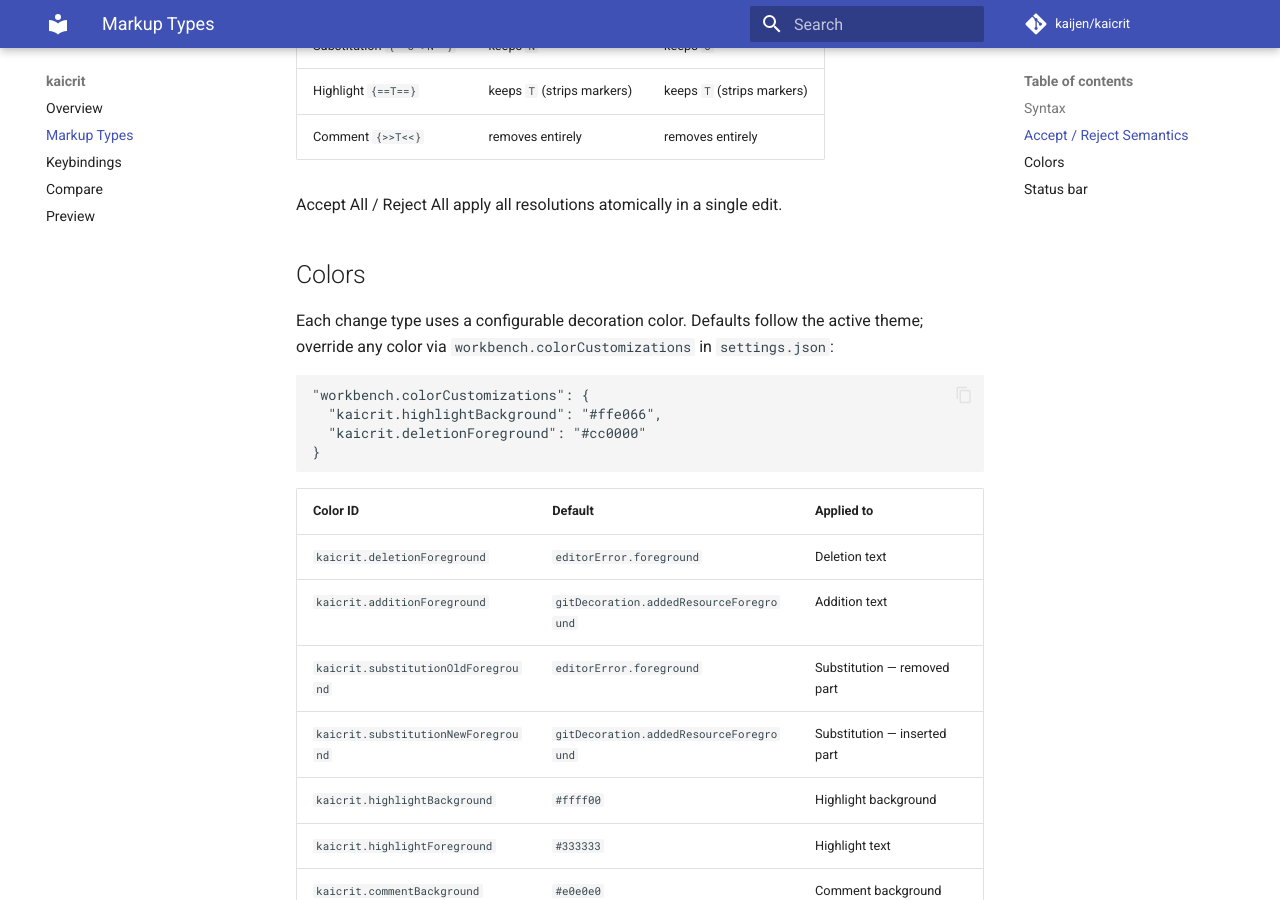
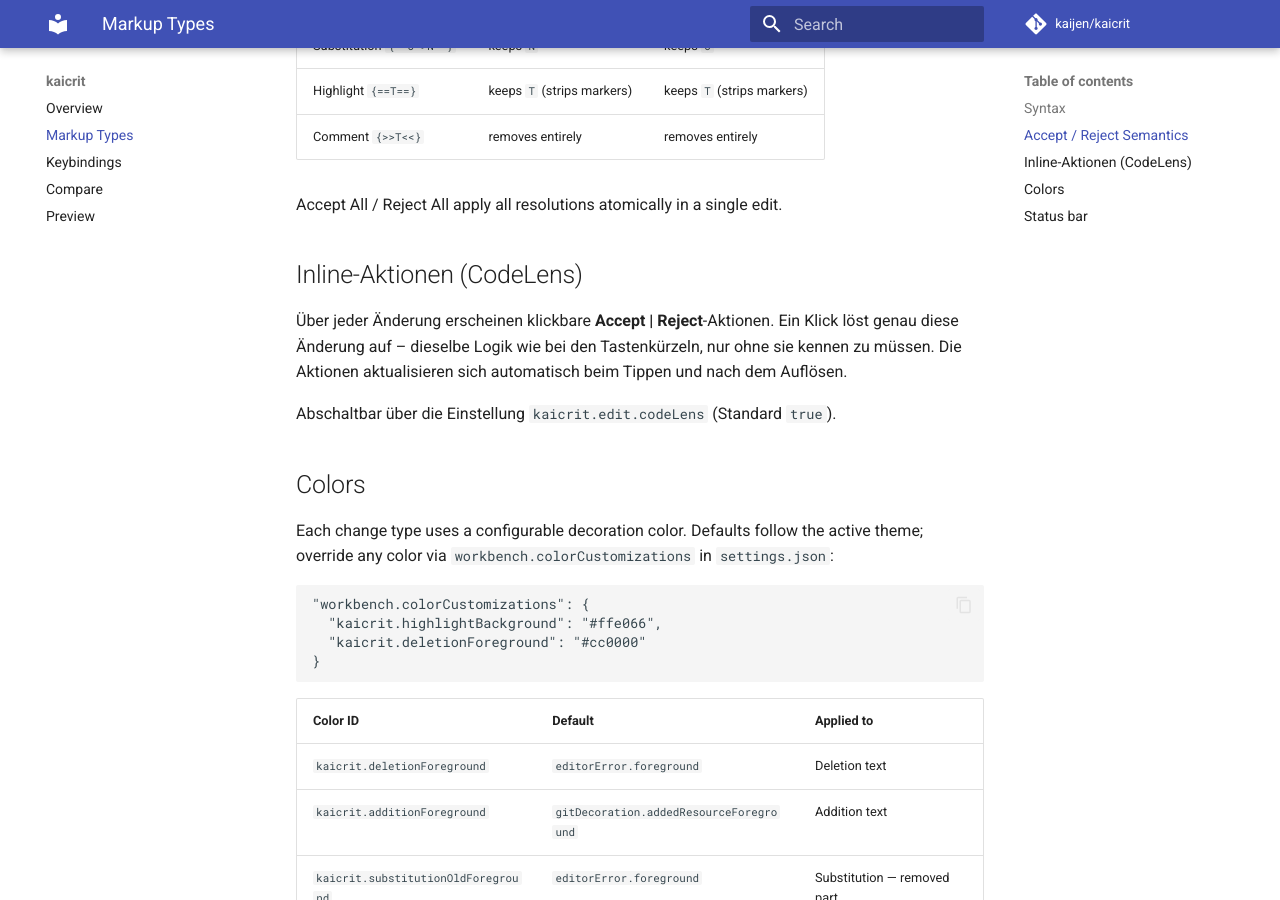
Before and after one commit to kaijen/kaicrit, an MkDocs documentation site: the page built from docs/markup.md, in a window 1280 px wide and 900 px high, scrolled down 976 px. Built offline with MkDocs 1.6.1 and Material for MkDocs 9.7.7, drawn with Linux system fonts in a browser that asks for light colours; comment, search, counter and statistics services are not loaded; the version menu is left out.

Commit message:
docs(markup): add inline CodeLens section to markup.md
https://claude.ai/code/session_015m5eCiuhCBPaTpPXiCSgYH

```diff
--- a/docs/markup.md
+++ b/docs/markup.md
@@ -27,6 +27,15 @@ Accepting or rejecting a change strips the markup and resolves the content:
 | Comment `{>>T<<}` | removes entirely | removes entirely |
 
 Accept All / Reject All apply all resolutions atomically in a single edit.
+
+## Inline-Aktionen (CodeLens)
+
+Über jeder Änderung erscheinen klickbare **Accept | Reject**-Aktionen. Ein Klick
+löst genau diese Änderung auf – dieselbe Logik wie bei den Tastenkürzeln, nur
+ohne sie kennen zu müssen. Die Aktionen aktualisieren sich automatisch beim
+Tippen und nach dem Auflösen.
+
+Abschaltbar über die Einstellung `kaicrit.edit.codeLens` (Standard `true`).
 
 ## Colors
 
```
